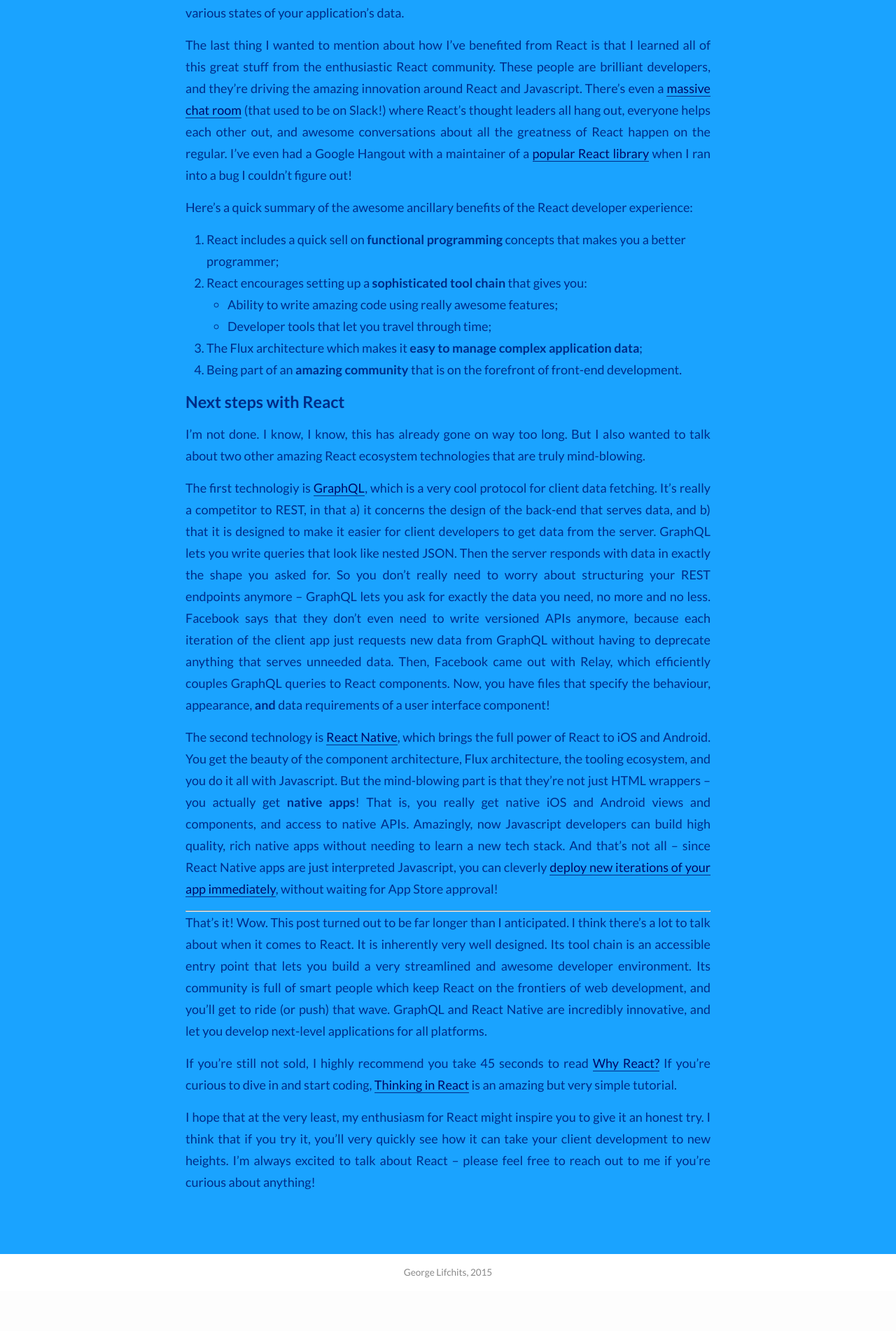
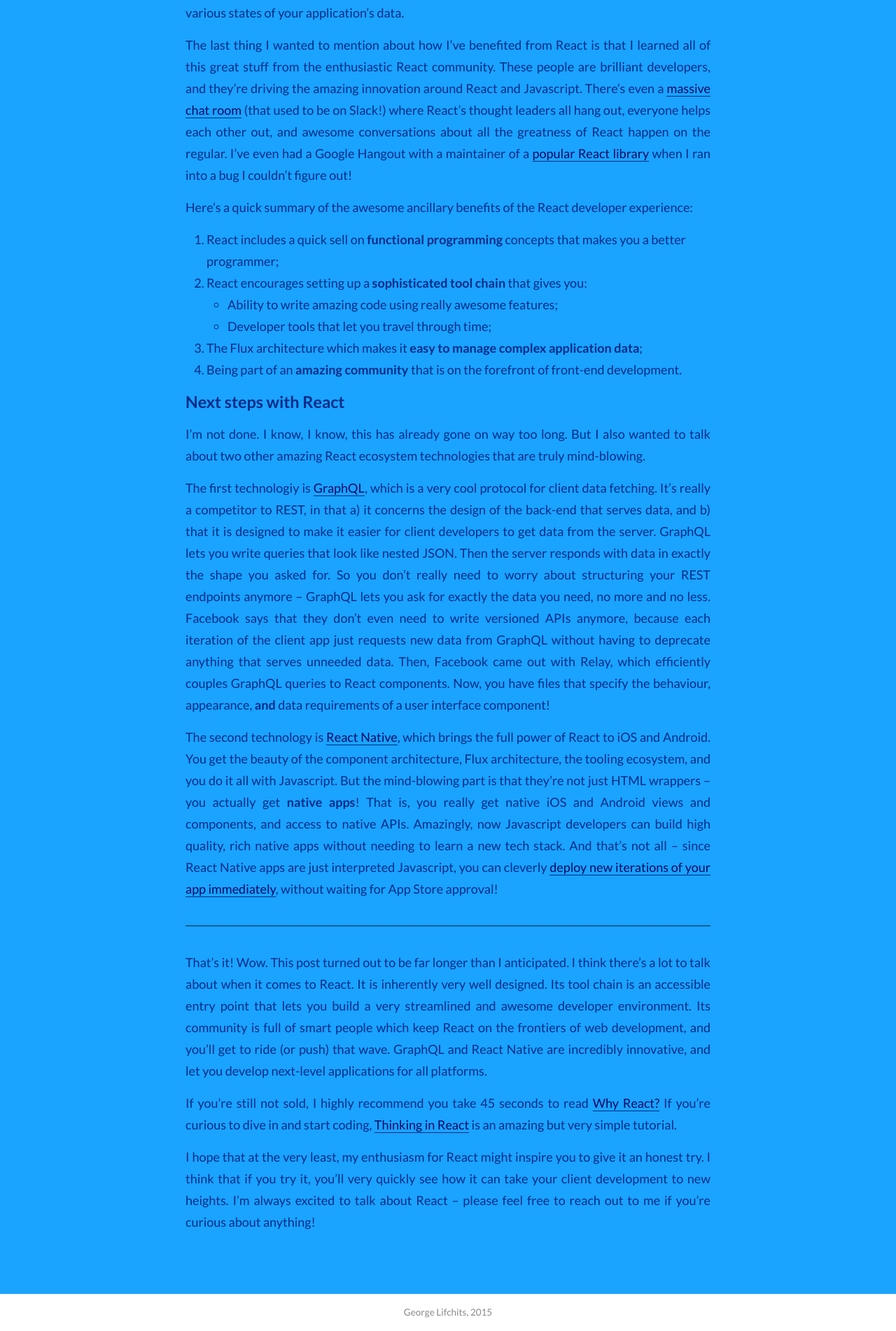
Before and after one commit to glifchits/glifchits.github.io, a Jekyll site: the page built from _posts/2015-11-30-react-js-is-great.markdown, in a window 1280 px wide. Shown: the part 3119-5021 px from the top of the page at 70% size. Built offline with Jekyll 4.4.1, drawn with Linux system fonts in a browser that asks for light colours; nearby versions of some CDN libraries; library files that are not in the unit come from our copies; comment, search, counter and statistics services are not loaded; before the commit the page ends 4964 px from its top, so only the background shows below that.

Commit message:
make horizontal rule look nicer

```diff
--- a/_sass/_base.scss
+++ b/_sass/_base.scss
@@ -202,3 +202,13 @@
         }
     }
 }
+
+
+/*
+ * Horizontal rule
+ */
+hr {
+  margin: 2em 0;
+  border: none;
+  border-bottom: 2px solid rgba(black, 0.4);
+}
```
